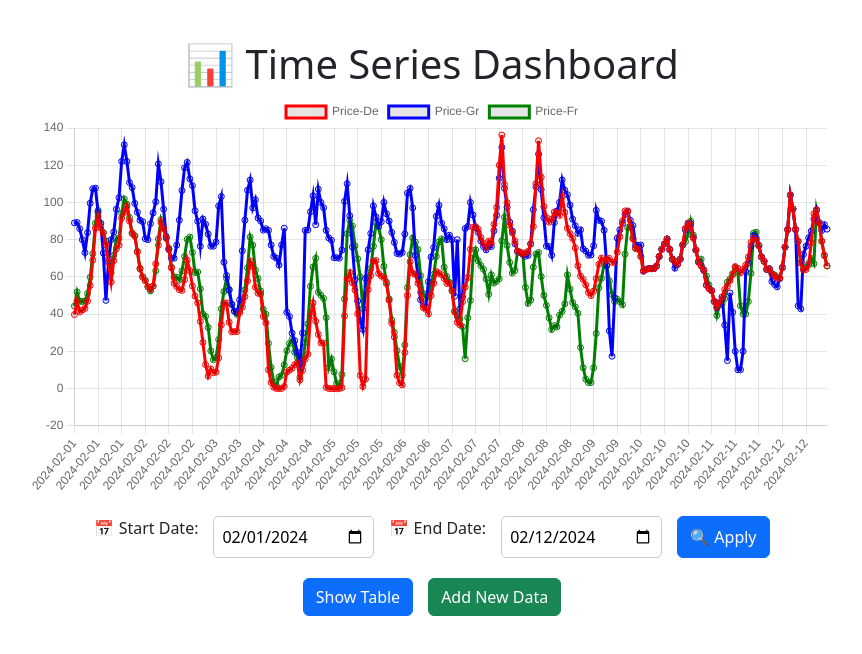
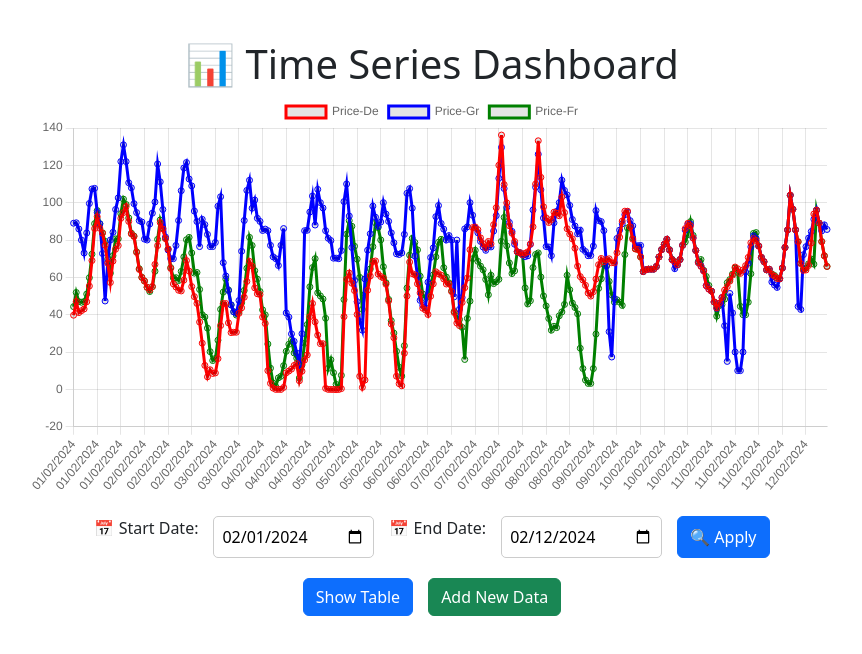
Before and after one commit to stellamarma/Assignment, a Vue app: page / in a window 1280 px wide. Shown: the top 654 px of the page, without its empty margins (208-1070 px from the left). Built offline with nearby package versions, Linux system fonts and the light colour scheme.

Commit message:
Correct dates

```diff
--- a/src/App.vue
+++ b/src/App.vue
@@ -141,11 +141,6 @@ const updateFilteredData = () => {
   text-align: center;
   margin-top: 10px;
 }
-</style>
-
-
-
-<style>
 @media (min-width: 1024px) {
     #app {
         display: block !important;  /* Αυτό θα ακυρώσει οποιονδήποτε κανόνα display: grid */
--- a/src/components/LineChart.vue
+++ b/src/components/LineChart.vue
@@ -5,18 +5,28 @@
   <script setup lang="ts">
   import { defineProps, computed } from "vue";
   import { Line } from "vue-chartjs";
-  import { Chart as ChartJS, Title, Tooltip, Legend, LineElement, CategoryScale, LinearScale, PointElement } from "chart.js";
+  import { Chart as ChartJS, Title, Tooltip, Legend, LineElement, CategoryScale, LinearScale, PointElement, TimeScale } from "chart.js";
   import type { TimeSeriesData } from "../types/types";
 
-  ChartJS.register(Title, Tooltip, Legend, LineElement, CategoryScale, LinearScale, PointElement);
+  // Εγγραφή των απαραίτητων modules
+  ChartJS.register(Title, Tooltip, Legend, LineElement, CategoryScale, LinearScale, PointElement, TimeScale);
 
   // Δεδομένα από το App.vue
   const props = defineProps<{ data: TimeSeriesData[] }>();
 
+  // Συνάρτηση για μορφοποίηση της ημερομηνίας
+  const formatDate = (dateString: string) => {
+    const date = new Date(dateString);
+    const day = String(date.getDate()).padStart(2, "0");
+    const month = String(date.getMonth() + 1).padStart(2, "0");
+    const year = date.getFullYear();
+    return `${day}/${month}/${year}`;
+  };
+
   // Μετατροπή δεδομένων για το διάγραμμα
   const chartData = computed(() => {
     return {
-      labels: props.data.map((d) => d.DateTime.split("T")[0]), // Μόνο ημερομηνία
+      labels: props.data.map((d) => formatDate(d.DateTime)), // Μορφοποιημένες ημερομηνίες
       datasets: [
         { label: "Price-De", data: props.data.map((d) => d.ENTSOE_DE_DAM_Price), borderColor: "red" },
         { label: "Price-Gr", data: props.data.map((d) => d.ENTSOE_GR_DAM_Price), borderColor: "blue" },
@@ -25,9 +35,18 @@
     };
   });
 
-  // Επιλογές διαγράμματος
+  // Επιλογές διαγράμματος με προσαρμοσμένο format στον άξονα Χ
   const chartOptions = {
     responsive: true,
-    maintainAspectRatio: false
+    maintainAspectRatio: false,
+    scales: {
+      x: {
+        ticks: {
+          callback: function (value: any, index: string | number, values: any) {
+            return formatDate(props.data[index]?.DateTime || "");
+          }
+        }
+      }
+    }
   };
   </script>
```
